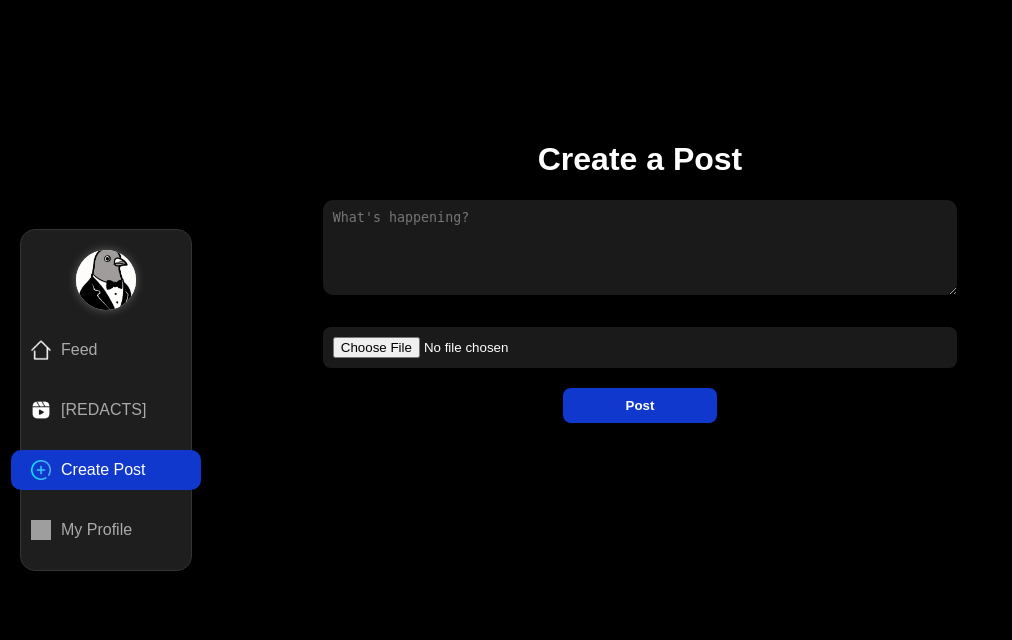
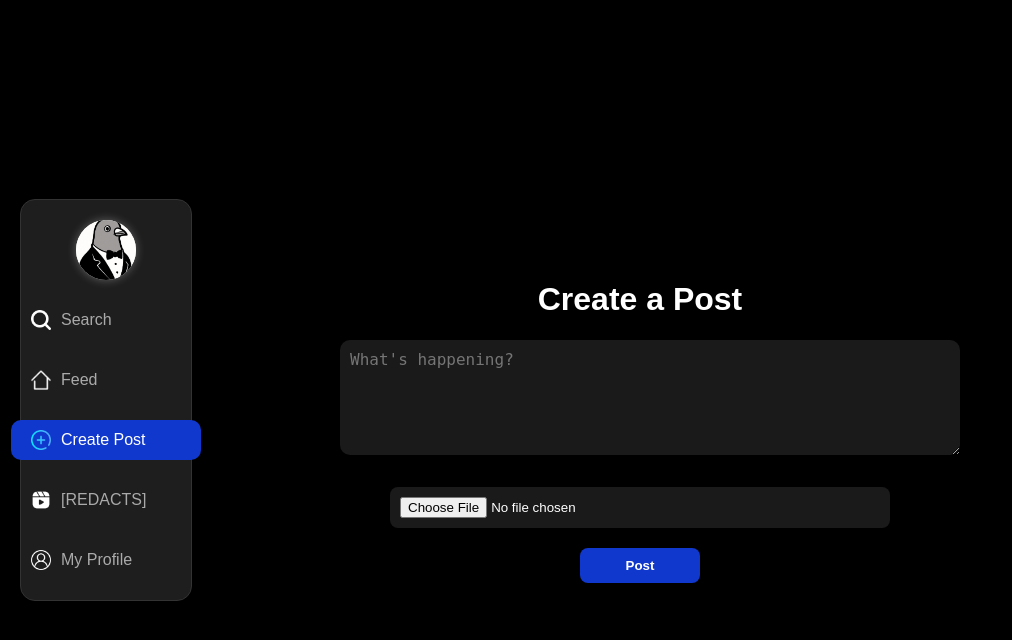
Before and after one commit to TheCodeCronicles/Redacted, a PHP site: page /post.php in a window 1280 px wide. Shown: the top 640 px of the page, without its empty margins (0-1012 px from the left). Run offline with PHP 8.4, Linux system fonts and the light colour scheme; a user stored in the database is signed in; grey boxes are pictures that could not be loaded.

Commit message:
Search Functionality

```diff
--- a/assets/css/style.css
+++ b/assets/css/style.css
@@ -659,3 +659,31 @@
 .tab-content.active {
   display: block;
 }
+
+.userforms {
+    max-width: 600px;
+    margin: 120px auto 0; /* assuming a fixed navbar */
+    padding: 20px;
+}
+
+.userforms input[type="text"],
+.userforms textarea {
+    width: 100%;
+    padding: 10px;
+    font-size: 16px;
+}
+
+.search-results .post {
+    margin-top: 20px;
+    background-color: #f9f9f9;
+    padding: 15px;
+    border-radius: 8px;
+}
+
+.search-results img,
+.search-results video {
+    max-width: 100%;
+    height: auto;
+    display: block;
+    margin-top: 10px;
+}
--- a/navbar.php
+++ b/navbar.php
@@ -105,23 +105,27 @@
         <!-- Image for Logo -->
         <img src="assets/images/Redacted_Logo.png" alt="Logo">
     </div>
+    <a href="search.php" class="<?= $currentPage == 'search.php' ? 'active' : '' ?>">
+    <img src="assets/images/search_icon.png" alt="Search Icon">
+    Search
+    </a>
     <a href="feed.php" class="<?= $currentPage == 'feed.php' ? 'active' : '' ?>">
         <img src="assets/images/home_icon.png" alt="House Icon">
         Feed
+    </a>
+    <a href="post.php" class="<?= $currentPage == 'post.php' ? 'active' : '' ?>">
+        <img src="assets/images/create_icon.png" alt="Create Icon">
+        Create Post
     </a>
     <a href="loop.php" class="<?= $currentPage == 'loop.php' ? 'active' : '' ?>">
         <img src="assets/images/redacts_icon.png" alt="Loop Icon">
         [REDACTS]
     </a>
-    <a href="post.php" class="<?= $currentPage == 'post.php' ? 'active' : '' ?>">
-        <img src="assets/images/create_icon.png" alt="Create Icon">
-        Create Post
-    </a>
 
     <?php if ($username): ?>
         <a href="profile.php?user=<?= urlencode($loggedInUsername) ?>"
             class="<?= ($currentPage == 'profile.php' && isset($_GET['user']) && $_GET['user'] === $loggedInUsername) ? 'active' : '' ?>">
-            <img src="assets/images/profile_icon.png" alt="Profile Icon">
+            <img src="assets/images/default.png" alt="Profile Icon">
             My Profile
         </a>
     <?php endif; ?>
```
Also changed, not shown: search.php (added, +62 -0 lines), assets/images/search_icon.png (added).
